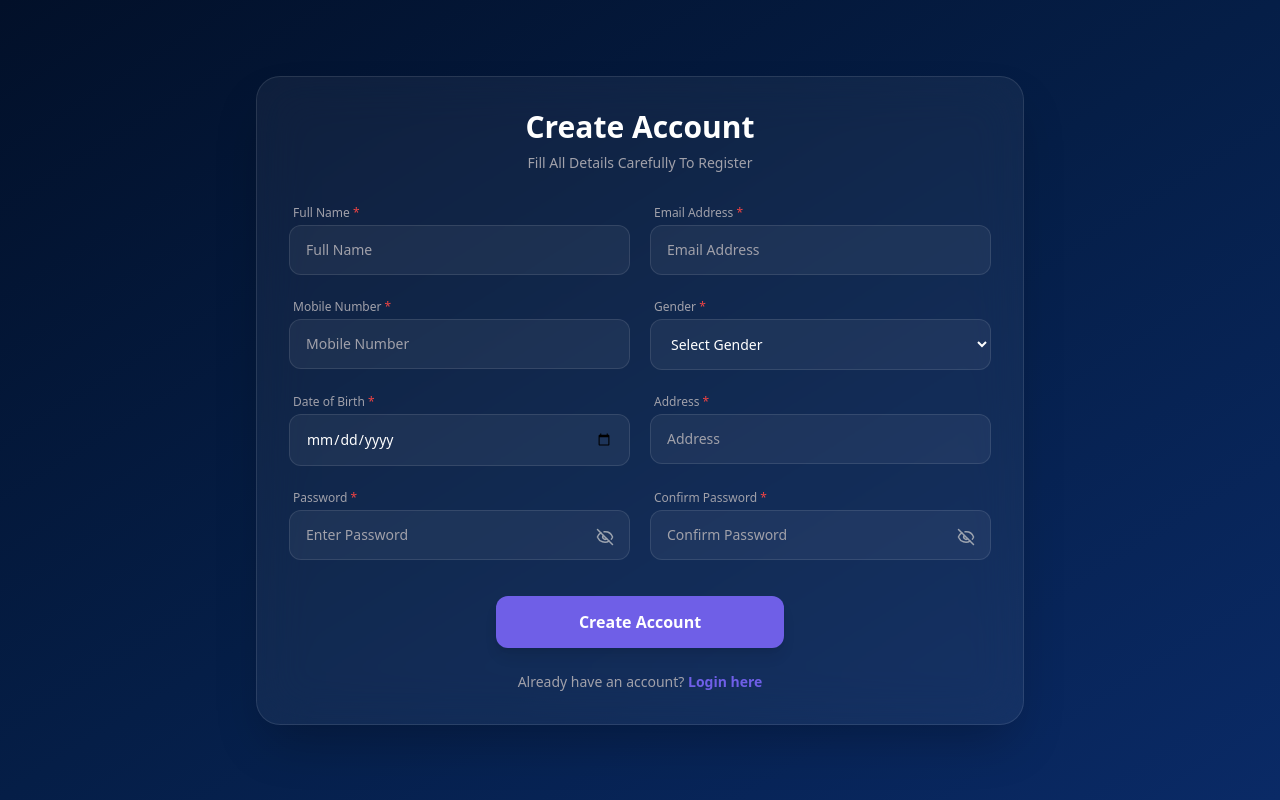
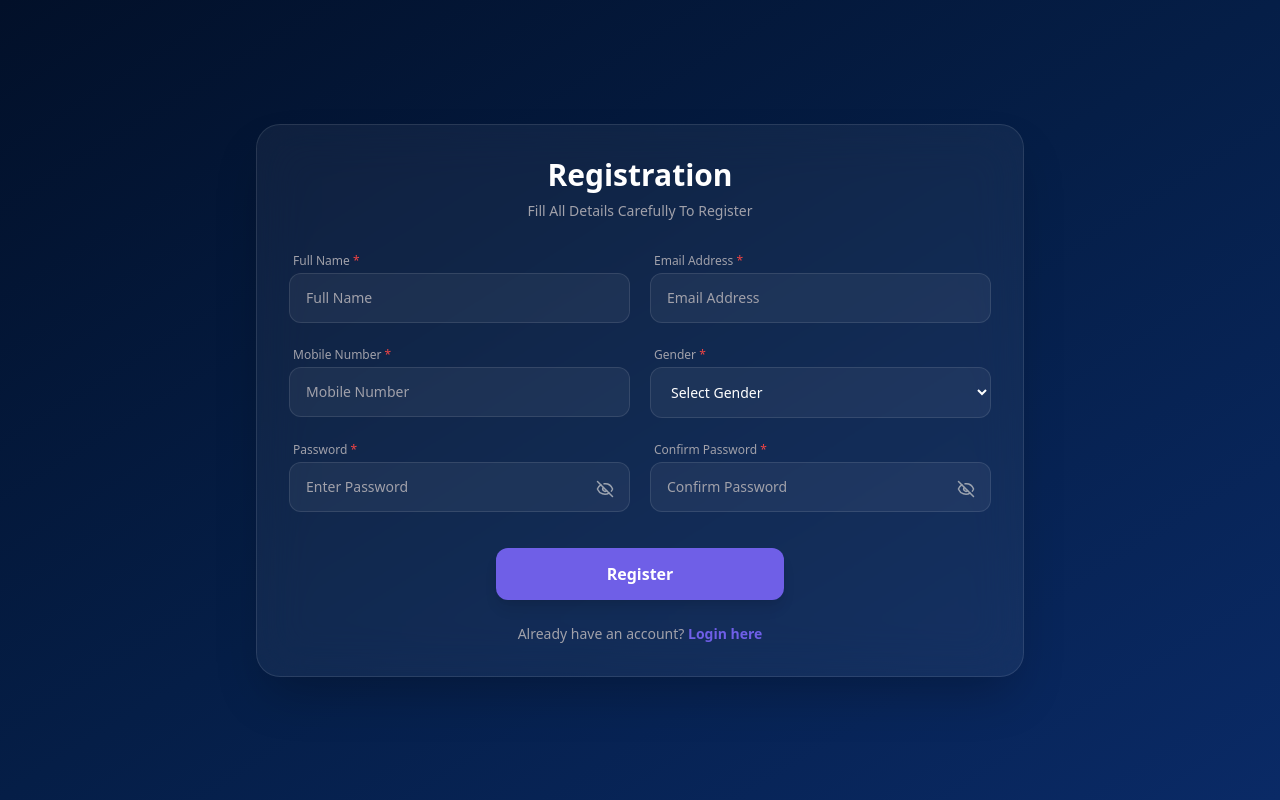
Before and after one commit to ChetanPatil0203/Bank_Frontend-, a React (Create React App) app in the folder frontend/: page / in a window 1280 px wide. Built offline with nearby package versions, Linux system fonts and the light colour scheme.

Commit message:
Update UI

```diff
--- a/frontend/src/components/Login/Login.jsx
+++ b/frontend/src/components/Login/Login.jsx
@@ -66,21 +66,26 @@ export default function LoginPage() {
         </div>
 
         <form onSubmit={handleSubmit} className="space-y-5 sm:space-y-6">
-
-          {/* Account Number */}
+          {/* Email Address */}
           <Input
-            label="Account Number"
+            label={
+              <>
+                Email Address <span className="text-red-500">*</span>
+              </>
+            }
             name="accountNumber"
-            placeholder="Enter Account Number"
+            placeholder="Email Address"
             handleChange={handleChange}
             inputClass={inputClass}
             labelClass={labelClass}
+            required
           />
+
 
           {/* Password */}
           <div className="relative">
             <label className={labelClass}>
-              Password
+              Password <span className="text-red-500">*</span>
             </label>
 
             <input
@@ -113,7 +118,7 @@ export default function LoginPage() {
               Remember Me
             </label>
 
-            <span className="text-[#6F5FE7] cursor-pointer hover:underline">
+            <span className="text-[#6F5FE7] cursor-pointer">
               Forgot Password?
             </span>
           </div>
--- a/frontend/src/components/Registration/Registration.jsx
+++ b/frontend/src/components/Registration/Registration.jsx
@@ -78,7 +78,7 @@ export default function RegistrationPage() {
 
         {/* Header */}
         <div className="text-center mb-8">
-          <h2 className="text-3xl font-bold text-white">Create Account</h2>
+          <h2 className="text-3xl font-bold text-white">Registration</h2>
           <p className="text-zinc-400 text-sm mt-2">
             Fill All Details Carefully To Register
           </p>
@@ -113,12 +113,6 @@ export default function RegistrationPage() {
                 <option value="Other" className="text-black">Other</option>
               </select>
             </div>
-          </div>
-
-          {/* Row 3 */}
-          <div className="grid grid-cols-1 md:grid-cols-2 gap-5">
-            <Input label="Date of Birth" name="dob" type="date" handleChange={handleChange} inputClass={inputClass} labelClass={labelClass} />
-            <Input label="Address" name="address" handleChange={handleChange} inputClass={inputClass} labelClass={labelClass} />
           </div>
 
           {/* Password Row */}
@@ -186,7 +180,7 @@ export default function RegistrationPage() {
               type="submit"
               className="w-full md:w-72 bg-[#6F5FE7] hover:bg-[#5b4ec2] text-white font-semibold rounded-xl py-3.5 transition-all transform active:scale-[0.98] shadow-lg"
             >
-              Create Account
+              Register
             </button>
           </div>
 
```
Also changed, not shown: frontend/src/components/CreateAccount/CreateAccount.jsx (line endings or trailing spaces).
